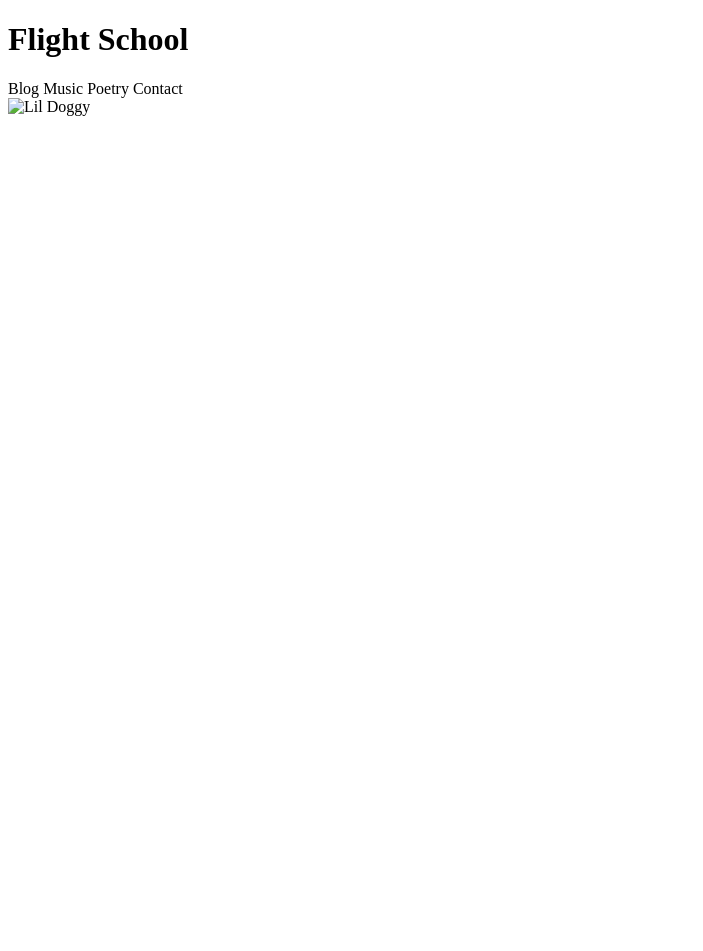
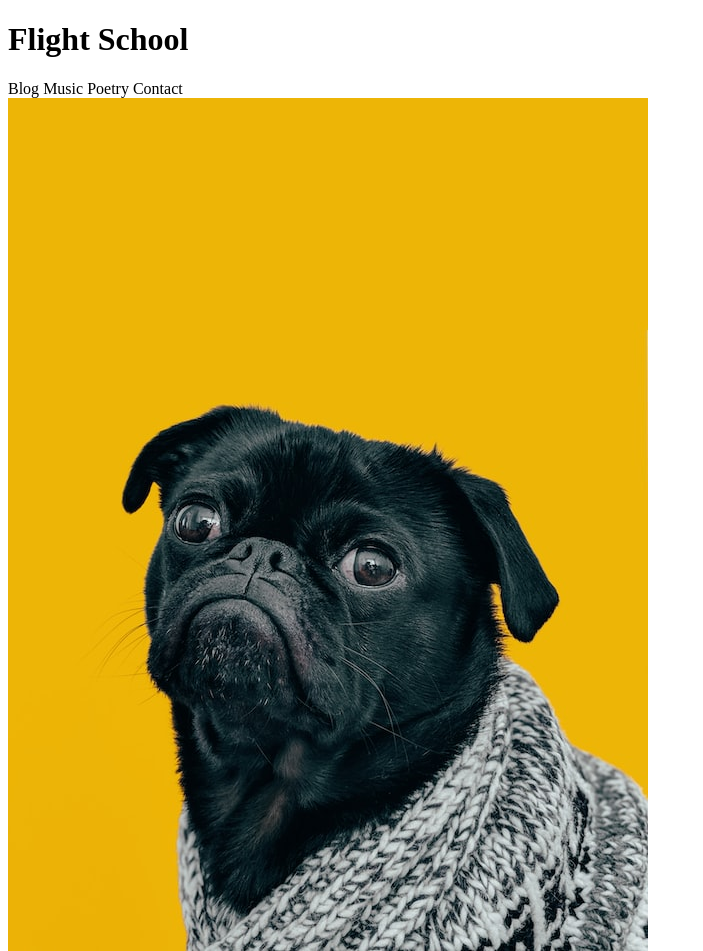
Before and after one commit to derrae7/CustomSite, a plain HTML site: page index.html in a window 1280 px wide. Shown: the whole page, without its empty margins (0-703 px from the left). Before the commit the page ends 800 px from the top, so only its background shows below. Drawn offline with Linux system fonts and the light colour scheme.

Commit message:
Added an image

```diff
--- a/index.html
+++ b/index.html
@@ -26,7 +26,7 @@
         <!--  -->
 
           </section>
-    <img src="../images/dog.jpg"  alt="Lil Doggy">
+    <img src="images/charles.jpg"  alt="Lil Doggy">
 
 </body>
 </html>
```
Also changed, not shown: Images/charles.jpg (added), 1 other file.
